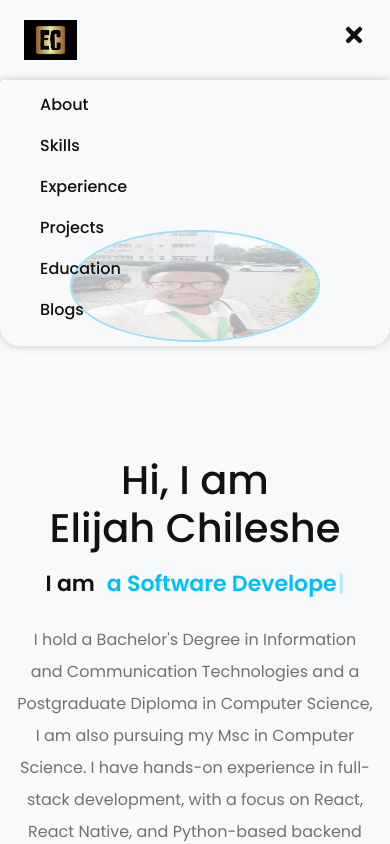
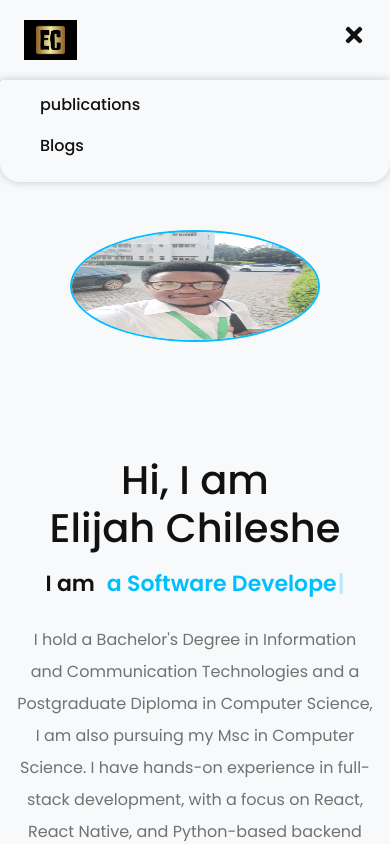
Before and after one commit to ElijahChileshe/portfolio, a React (Create React App) app: page / in a window 390 px wide. Both pictures are taken after a click on the icon 354 px from the left and 35 px from the top of the page. Shown: the top 844 px of the page. Built offline with nearby package versions, Linux system fonts and the light colour scheme.

Commit message:
modified the mobile nvabar

```diff
--- a/src/components/Navbar/index.js
+++ b/src/components/Navbar/index.js
@@ -220,7 +220,7 @@ const Navbar = () => {
                 {
             isOpen &&
             <MobileMenu isOpen={isOpen}>
-                <MobileLink href="#about" onClick={() => {
+                {/* <MobileLink href="#about" onClick={() => {
                 setIsOpen(!isOpen)
                 }}>About</MobileLink>
                 <MobileLink href='#skills' onClick={() => {
@@ -231,10 +231,10 @@ const Navbar = () => {
                 }}>Experience</MobileLink>
                 <MobileLink href='#projects' onClick={() => {
                 setIsOpen(!isOpen)
-                }}>Projects</MobileLink>
-                <MobileLink href='#education' onClick={() => {
+                }}>Projects</MobileLink> */}
+                <MobileLink href='publications' onClick={() => {
                 setIsOpen(!isOpen)
-                }}>Education</MobileLink>
+                }}>publications</MobileLink>
                 <MobileLink href='/blogs' onClick={() => {
                 setIsOpen(!isOpen)
                 }}>Blogs</MobileLink>
```
